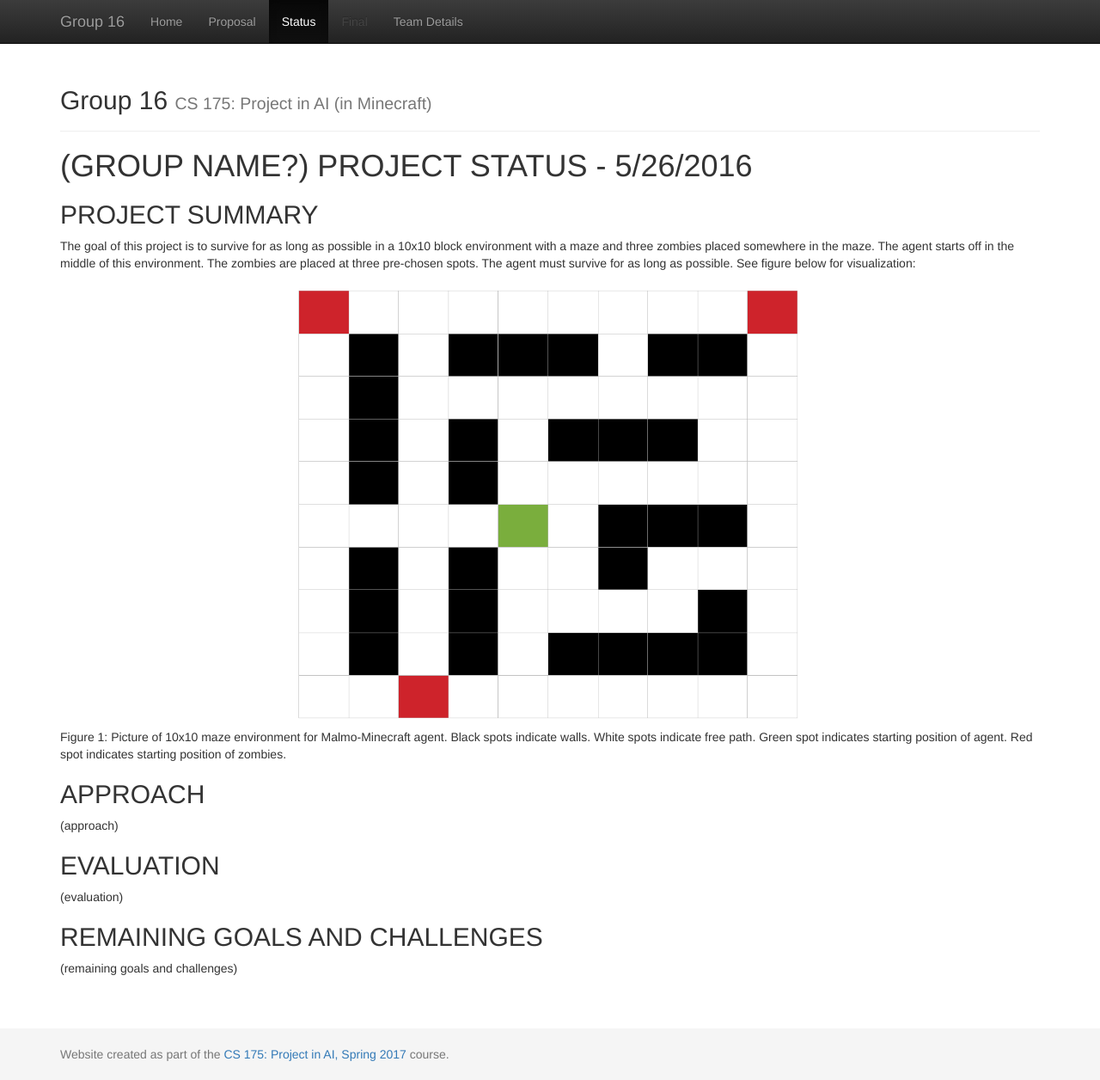
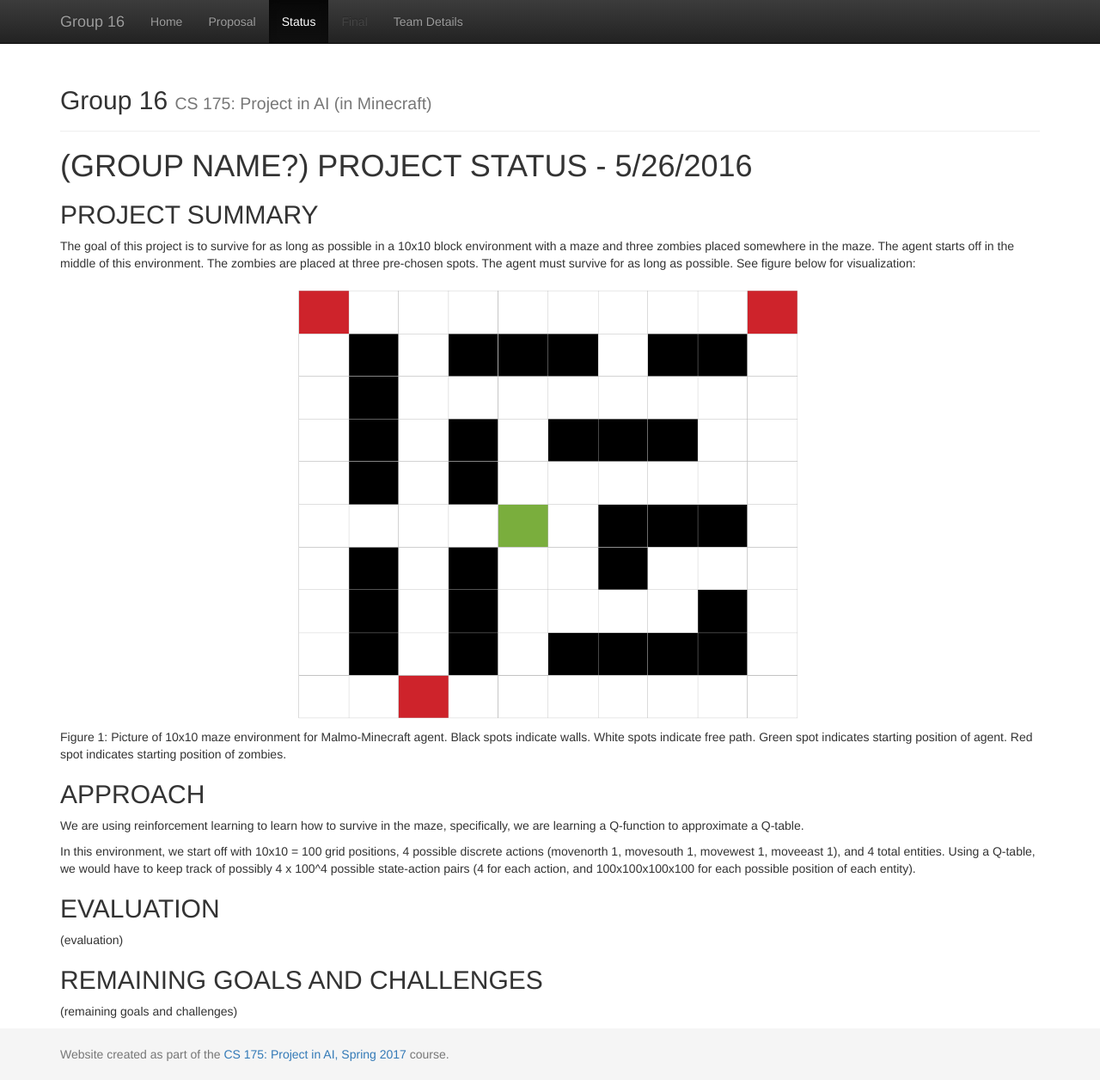
Before and after one commit to becamorin20/Group-16, a Jekyll site: the page built from docs/status.md, in a window 1280 px wide and 1256 px high. Shown: the whole window at 86% size. Built offline with Jekyll 4.4.1, drawn with Linux system fonts in a browser that asks for light colours.

Commit message:
Update status.md

```diff
--- a/docs/status.md
+++ b/docs/status.md
@@ -11,7 +11,9 @@ The goal of this project is to survive for as long as possible in a 10x10 block
 Figure 1: Picture of 10x10 maze environment for Malmo-Minecraft agent. Black spots indicate walls. White spots indicate free path. Green spot indicates starting position of agent. Red spot indicates starting position of zombies.
 
 ## APPROACH
-(approach)
+We are using reinforcement learning to learn how to survive in the maze, specifically, we are learning a Q-function to approximate a Q-table.
+
+In this environment, we start off with 10x10 = 100 grid positions, 4 possible discrete actions (movenorth 1, movesouth 1, movewest 1, moveeast 1), and 4 total entities. Using a Q-table, we would have to keep track of possibly 4 x 100^4 possible state-action pairs (4 for each action, and 100x100x100x100 for each possible position of each entity).
 
 ## EVALUATION
 (evaluation)
```
